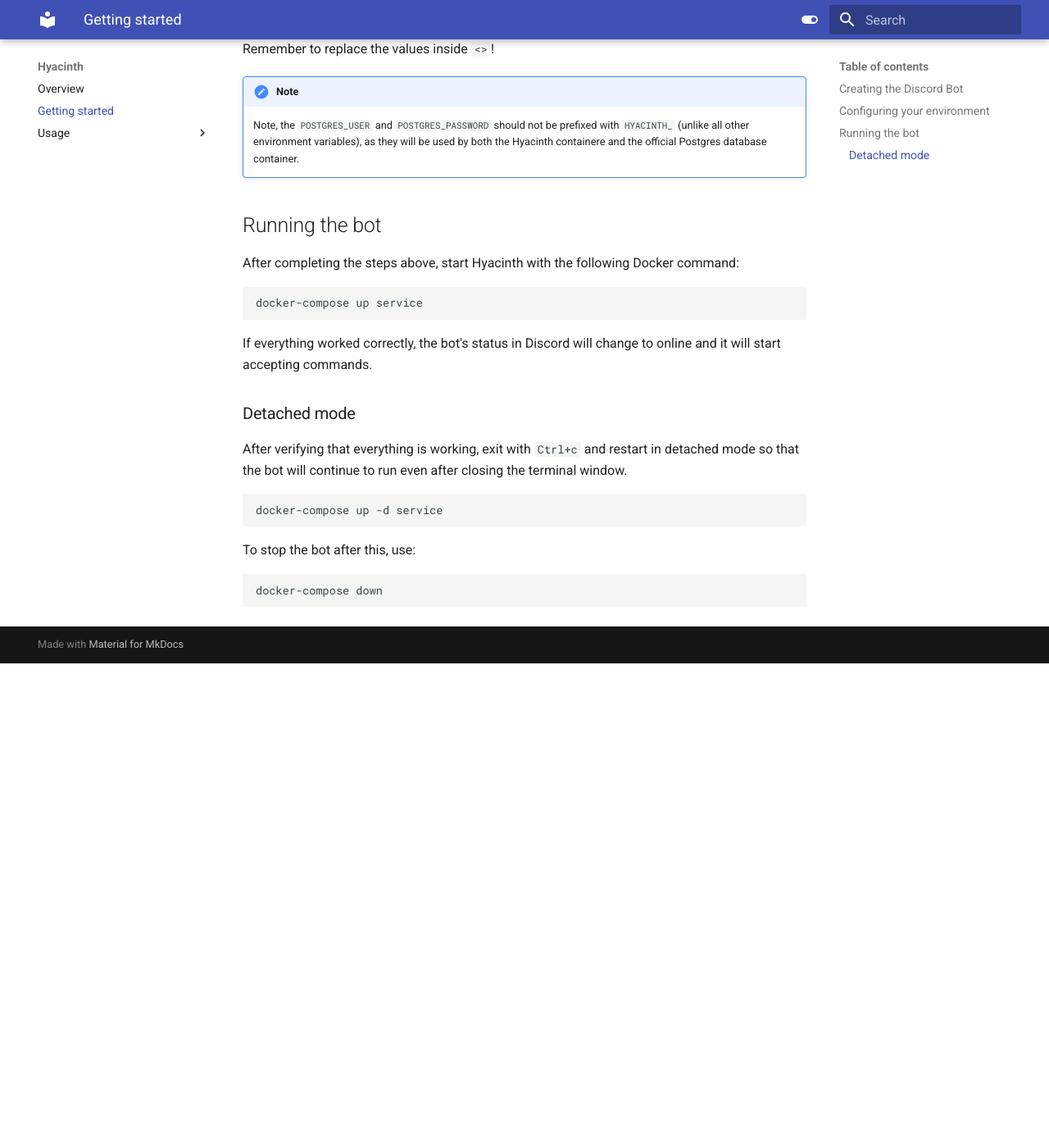
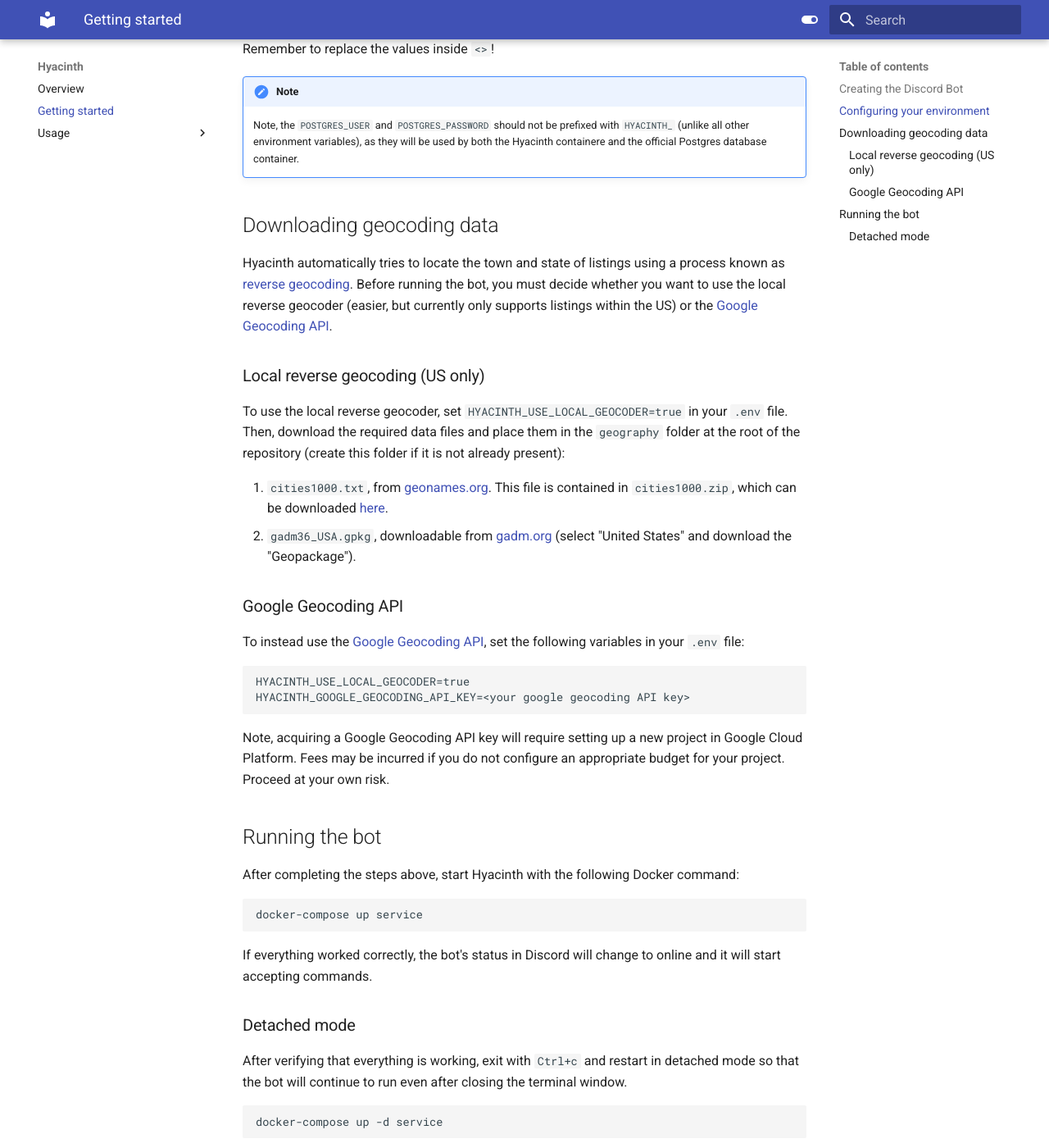
Before and after one commit to stephanlensky/hyacinth, an MkDocs documentation site: the page built from docs/getting-started.md, in a window 1280 px wide and 1400 px high, scrolled down 1367 px. Shown: the whole window at 82% size. Built offline with MkDocs 1.6.1 and Material for MkDocs 9.7.7, drawn with Linux system fonts in a browser that asks for light colours; before the commit the page ends 2176 px from its top, so only the background shows below that.

Commit message:
Add docs about setting up reverse geocoding

````diff
--- a/docs/getting-started.md
+++ b/docs/getting-started.md
@@ -39,6 +39,28 @@ Remember to replace the values inside `<>`!
 !!! note
     Note, the `POSTGRES_USER` and `POSTGRES_PASSWORD` should not be prefixed with `HYACINTH_` (unlike all other environment variables), as they will be used by both the Hyacinth containere and the official Postgres database container.
 
+## Downloading geocoding data
+
+Hyacinth automatically tries to locate the town and state of listings using a process known as [reverse geocoding](https://en.wikipedia.org/wiki/Reverse_geocoding). Before running the bot, you must decide whether you want to use the local reverse geocoder (easier, but currently only supports listings within the US) or the [Google Geocoding API](https://developers.google.com/maps/documentation/geocoding/requests-reverse-geocoding).
+
+### Local reverse geocoding (US only)
+
+To use the local reverse geocoder, set `HYACINTH_USE_LOCAL_GEOCODER=true` in your `.env` file. Then, download the required data files and place them in the `geography` folder at the root of the repository (create this folder if it is not already present):
+
+1. `cities1000.txt`, from [geonames.org](https://www.geonames.org/). This file is contained in `cities1000.zip`, which can be downloaded [here](https://download.geonames.org/export/dump/).
+2. `gadm36_USA.gpkg`, downloadable from [gadm.org](https://gadm.org/download_country_v3.html) (select "United States" and download the "Geopackage").
+
+### Google Geocoding API
+
+To instead use the [Google Geocoding API](https://developers.google.com/maps/documentation/geocoding/requests-reverse-geocoding), set the following variables in your `.env` file:
+
+```
+HYACINTH_USE_LOCAL_GEOCODER=true
+HYACINTH_GOOGLE_GEOCODING_API_KEY=<your google geocoding API key>
+```
+
+Note, acquiring a Google Geocoding API key will require setting up a new project in Google Cloud Platform. Fees may be incurred if you do not configure an appropriate budget for your project. Proceed at your own risk.
+
 ## Running the bot
 
 After completing the steps above, start Hyacinth with the following Docker command:
````
